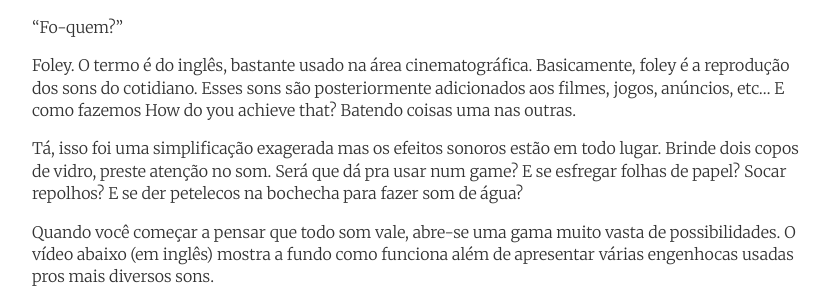
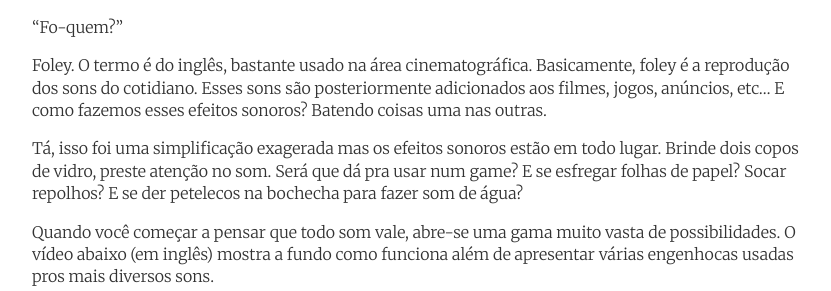
Before and after one commit to ThaisRobba/invrse-pt, a Jekyll site: the page built from _posts/2014-11-05-sound-effects.md, in a window 1280 px wide and 900 px high, scrolled down 1136 px. Shown: the part 205-496 px from the top of the window, without its empty margins (224-1055 px from the left). Built offline with Jekyll 4.4.1, drawn with Linux system fonts in a browser that asks for light colours; nearby versions of some CDN libraries; comment, search, counter and statistics services are not loaded.

Commit message:
correção

```diff
--- a/_posts/2014-11-05-sound-effects.md
+++ b/_posts/2014-11-05-sound-effects.md
@@ -38,7 +38,7 @@ Pode parecer meio assustador no começo mas tente mudar uma coisinha aqui e acol
 
 "Fo-quem?"
 
-Foley. O termo é do inglês, bastante usado na área cinematográfica. Basicamente, foley é a reprodução dos sons do cotidiano. Esses sons são posteriormente adicionados aos filmes, jogos, anúncios, etc... E como fazemos How do you achieve that? Batendo coisas uma nas outras.
+Foley. O termo é do inglês, bastante usado na área cinematográfica. Basicamente, foley é a reprodução dos sons do cotidiano. Esses sons são posteriormente adicionados aos filmes, jogos, anúncios, etc... E como fazemos esses efeitos sonoros? Batendo coisas uma nas outras.
 
 Tá, isso foi uma simplificação exagerada mas os efeitos sonoros estão em todo lugar. Brinde dois copos de vidro, preste atenção no som. Será que dá pra usar num game? E se esfregar folhas de papel? Socar repolhos? E se der petelecos na bochecha para fazer som de água?
 
```
